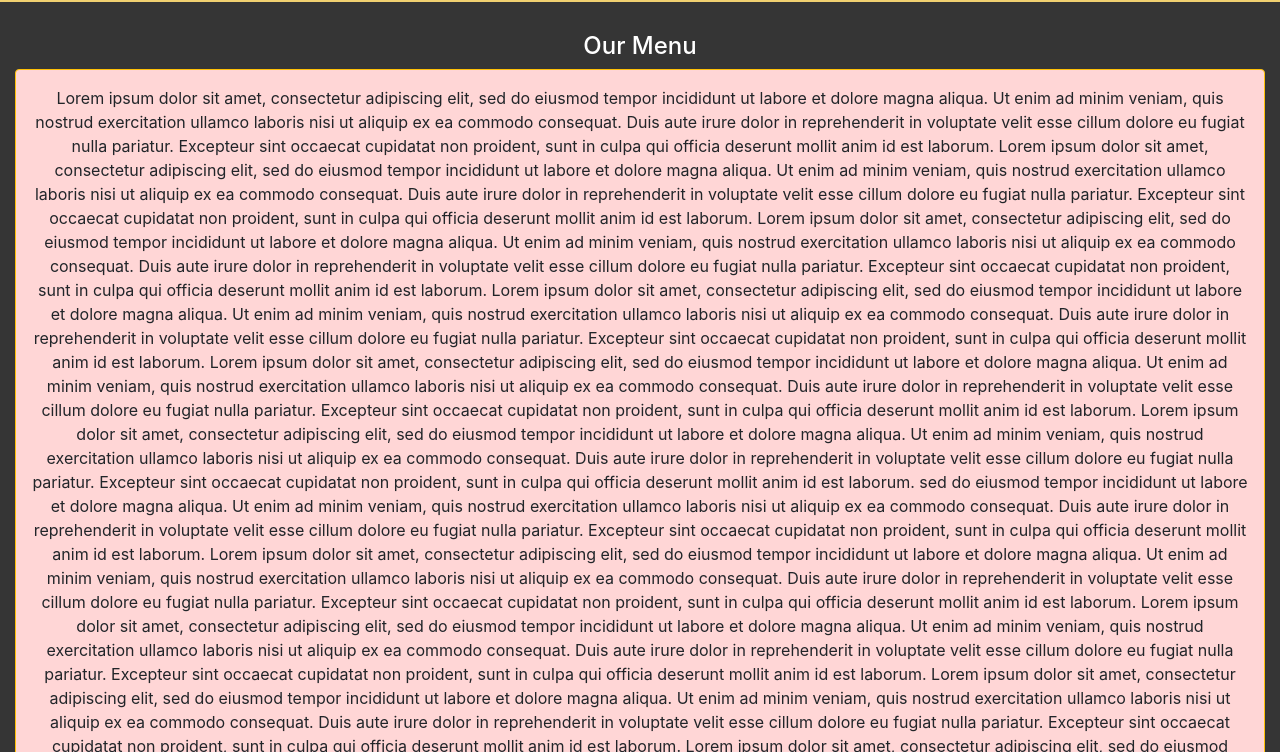
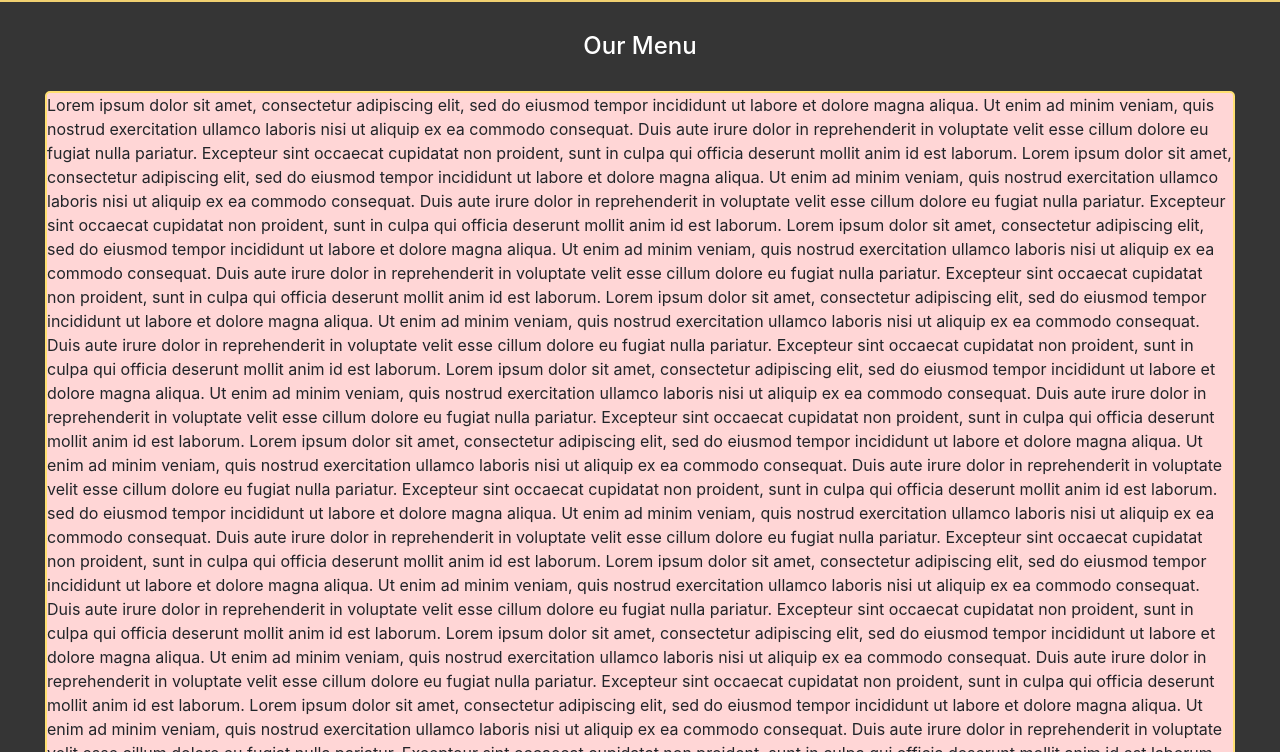
Before and after one commit to AAAlmAAA/coursera-modul3-nav, a plain HTML site: page index.html in a window 1280 px wide. Shown: the part 48-800 px from the top of the page. Drawn offline with nearby package versions, Linux system fonts and the light colour scheme.

Commit message:
Update index.html

```diff
--- a/index.html
+++ b/index.html
@@ -37,7 +37,7 @@
 
       <div class="container-fluid">
         <h1 class="text-center">Our Menu</h1>
-        <p  class="d-flex justify-content-center border border-warning rounded w-100 p-3 text-center align-middle" style="background-color: #ffd6d6;" >
+        <p id="main-content" class="d-flex justify-content-center " style="background-color: #ffd6d6;" >
           Lorem ipsum dolor sit amet, consectetur adipiscing elit,
              sed do eiusmod tempor incididunt ut labore et dolore magna aliqua. Ut enim ad minim veniam,
               quis nostrud exercitation ullamco laboris nisi ut aliquip ex ea commodo consequat. Duis aute
```
